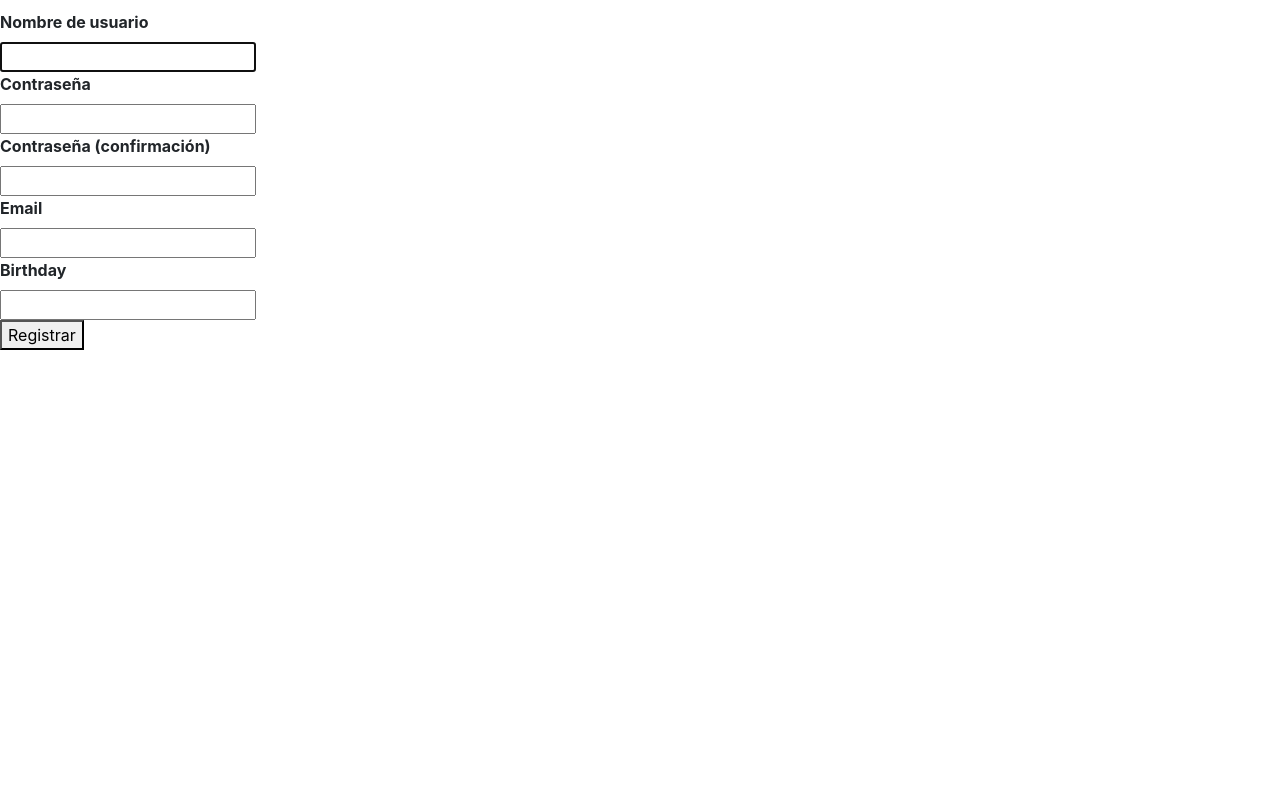
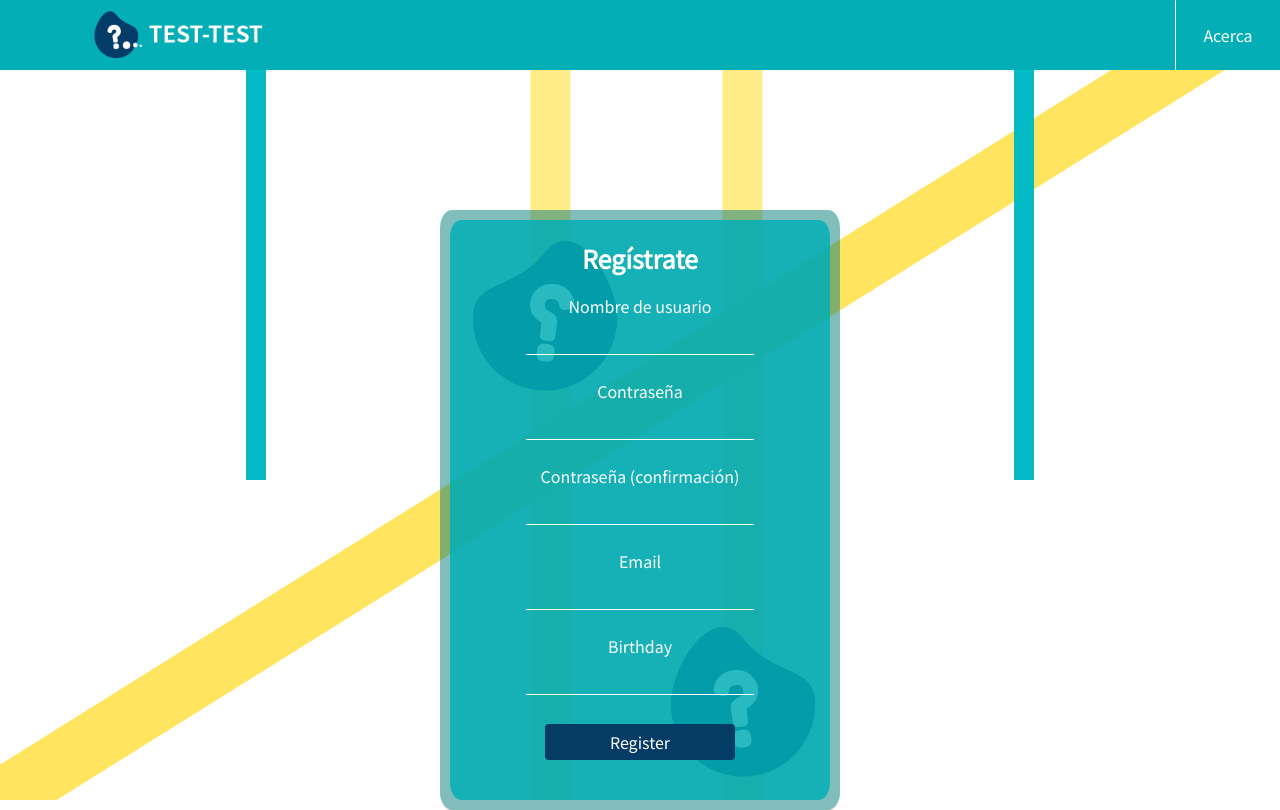
Before and after one commit to CesarCanon00/TestTest, a Django app: page /register in a window 1280 px wide. Before the commit the page ends 350 px from the top, so only its background shows below. Run offline with Django 3.2, Linux system fonts and the light colour scheme; some libraries are stand-ins or nearby versions.

Commit message:
Commit message

```diff
--- /dev/null
+++ b/testtest/static/styles/register.css
@@ -0,0 +1,158 @@
+*{
+    font-family: 'Noto Sans JP', sans-serif;
+
+}
+
+body{
+
+    background-color: #fff;
+    margin: 0px;
+    padding: 0px;
+
+
+
+
+
+
+}
+svg{
+    z-index: -1;
+    position: fixed;
+
+}
+
+.boxp{
+background-color: rgba(3, 124, 121, 0.5);
+position: relative;
+width: 400px;
+height: 600px;
+border-radius: 3%;
+margin: 0 auto;
+margin-bottom:100;
+top: 210px;
+}
+
+.boxh{
+background-color:rgba(4,174,183,0.85);
+position: absolute;
+width:380px;
+height: 580px;
+left: 10px;
+top: 10px;
+border-radius: 3%;
+
+
+}
+
+#menu{
+
+    background-color: #04AEB7;
+   overflow: hidden;
+   width: 100%;
+   height: 70px;
+   position: fixed;
+   top: 0px;
+   bottom: 0px;
+   z-index: 1;
+
+
+}
+
+
+#logomenu {
+    width: 215px;
+    margin-top: 10px;
+    float: left;
+
+}
+.container{
+    width: 98%;
+    margin:0 auto;
+
+}
+
+#menu ul{
+float :right;
+
+}
+
+#menu li{
+float:left;
+width: 105px;
+height: 40px;
+line-height: 40px;
+text-align: center;
+list-style: none;
+}
+ #menu li a{
+
+    color: white;
+    text-decoration: none;
+    display: block;
+ }
+
+
+
+ #menu li a:hover{
+background-color:rgba(255, 255, 255, 0.2);
+
+ }
+
+ .item-d{
+    border-left: 3px solid;
+    border-color: #fff;
+    border-width:  0.1em;
+    border-radius: 1px;
+
+ }
+
+
+ #formregister{
+    color: white;
+ }
+#formlogin label {
+   position: relative;
+   color: #fff;
+}
+
+#formregister input{
+
+    border-style: none;
+    background-color:transparent;
+    border-bottom: 1.5px solid white;
+
+}
+
+#formregister input:hover{
+
+    background-color:rgba(255, 255, 255, 0.2);
+}
+
+.boton {
+    background-color: #033C66;
+    border: none;
+    color: white;
+    padding: 8px 65px;
+    text-align: center;
+    text-decoration: none;
+    font-size: 16px;
+    margin-left: 0%;
+    margin-top: 1.5%;
+    cursor: pointer;
+    border-radius: 7.14px;
+  }
+
+  .imgfondo1{
+ position: absolute;
+ left: 3%;
+ top: 3%;
+
+
+}
+
+  .imgfondo2{
+    position: absolute;
+   right: 3%;
+   bottom: 3%;
+
+}
--- a/testtestapp/templates/main/auth/register.html
+++ b/testtestapp/templates/main/auth/register.html
@@ -1,31 +1,85 @@
 {% extends 'style.html' %}
+{% load static %}
 {% block body %}
 <html>
     <head>
+        <meta charset="UTF-8">
+        <meta name="viewport" content="width=device-width, initial-scale=1.0">
+       <link rel = "stylesheet" type="text/css" href="{% static 'styles/register.css' %}">
+       <link href="https://fonts.googleapis.com/css?family=Noto+Sans+JP&display=swap" rel="stylesheet">
+       <title>Test-Test: Regístrate</title>
 
+       <style>
+        input{
+            border-top-style: hidden;
+            border-right-style: hidden;
+            border-left-style: hidden;
+            border-bottom-style: hidden;
+            margin-top: 10px;
+            text-align: center;
+            outline: none;
+            background-color: transparent;
+            width: 60%;
+        }
+        </style>
     </head>
     <body>
-        <form style="margin-bottom: 0; margin-top: 10px;" method="POST" action="">
-        {% csrf_token %}
-        {% for field in form %}
-        <div>
-            <div >
-            <label style="text-align: center; font-weight: bold;" > {{ field.label }}</label><br>
-            {{ field }}<br>
+        <svg  height="100%" width="100%">
+            <line x1="0%" y1="100%" x2="100%" y2="0%" style="stroke:#FFE45F;stroke-width:60px" />
+          </svg>
+          <svg  height="100%" width="100%">
+            <line x1="43%" y1="0%" x2="43%" y2="100%" style="stroke:rgba(255,228,95,75%);stroke-width:40px" />
+          </svg>
+          <svg height="100%" width="100%">
+            <line x1="58%" y1="0%" x2="58%" y2="100%" style="stroke:rgba(255,228,95,75%);stroke-width:40px" />
+          </svg>
+          <svg height="100%" width="100%">
+            <line x1="20%" y1="0%" x2="20%" y2=" 60%" style="stroke:rgb(4, 187, 197);stroke-width:20px" />
+          </svg >
+          <svg height="100%" width="100%">
+             <line x1="80%" y1="0%" x2="80%" y2=" 60%" style="stroke:rgb(4, 187, 197);stroke-width:20px" />
+            </svg >
+
+            <header>
+                <div  id="menu">
+                    <div class="container">
+                        <a href="{% url 'main:login' %}">
+                            <img src="{% static 'images/logoMenu.png' %}" alt="logo" id="logomenu" >
+                        </a>
+
             </div>
+            <div style="height: 100%;">
+                <ul style="height: 100%;">
+                  <li class="item-d" style="height: 100%; vertical-align: middle; display: flex; align-items: center; justify-content: center;"> <a href="#"> Acerca </a> </li>
+                </ul>
+             </div>
             </div>
-            {% if field.errors %}
-            <br>
-            <span>{{ field.errors|striptags }}</span>
-            {% endif %}
-            {% endfor %}
-                </div>
-                <div>
-                    <button type="submit" name="Create User">Registrar</button>
+            </header>
 
-                </div>
-            </div>
-            </form>
+            <div class="boxp">
+              <img class="imgfondo1" src="{% static 'images/signo_fondo-07.png' %}">
+              <img class="imgfondo2"  src="{% static 'images/signo_fondo_2-07.png' %}">
+                <div class="boxh" style="text-align: center; padding-top: 10px;">
+                    <p style="font-size: 25px; margin-top:10px; color:white"><b>Regístrate</b></p>
+                  <div id="formregister">
+
+                    <form style="margin-top: 10px; width:100%" method="POST" action="">
+                        {% csrf_token %}
+                        {% for field in form %}
+                        {{ field.label }}<br>
+                        {{ field }}<br>
+                        <br>
+                        {% endfor %}
+                                {% if form.errors %}
+                                <div style="height: 5px; margin-bottom: 20px;">
+                                    <p style="width: 100%; text-align: center; font-size: small;">Usuario o contraseña no válidos.</p>
+                                </div>
+                                {% endif %}
+                            <div style="height: 10px;">
+                                <button class="btn btn-primary" style="background-color: rgb(4, 60, 101);  border: solid 0px; margin-left: 25%; margin-right: 25%; width: 50%; margin-top:5px" type="submit">Register</button><br>
+                            </div>
+                        </div>
+                        </form>
         </div>
         {% endblock body %}
     </div>
```
